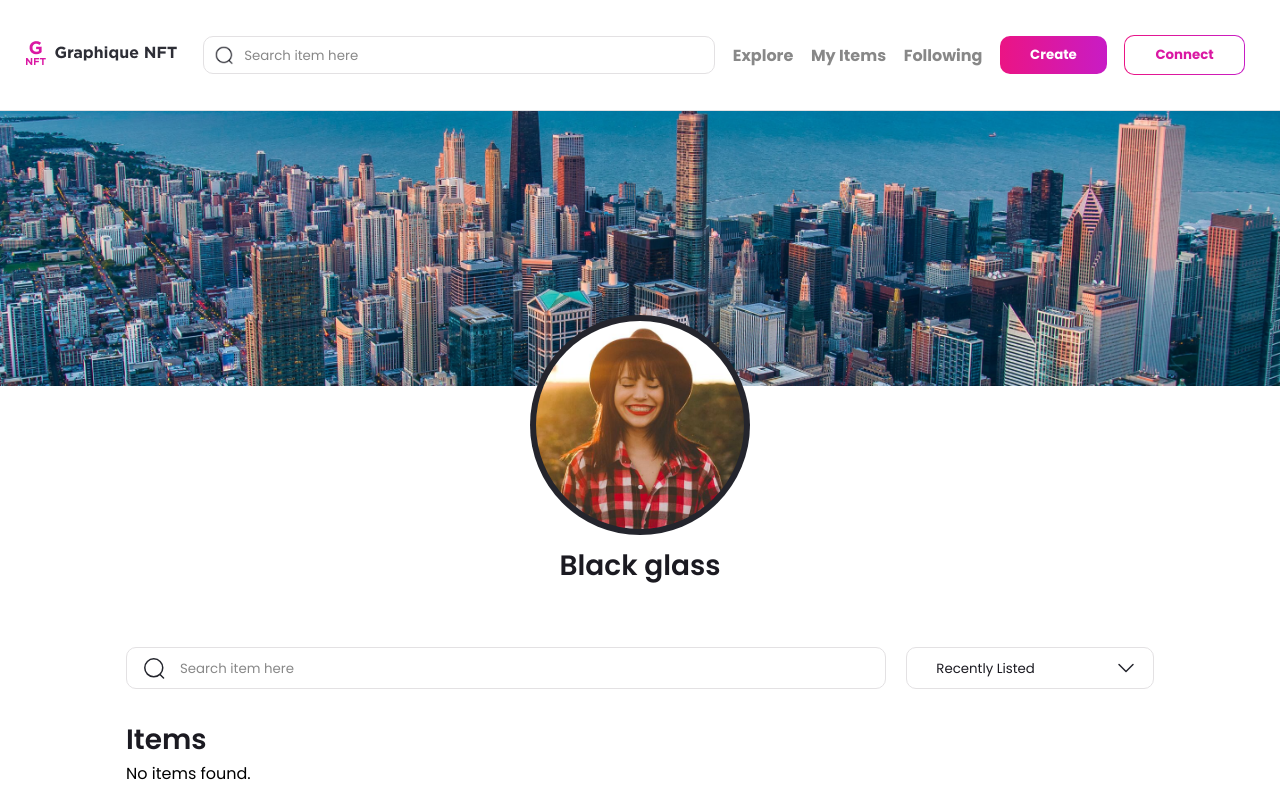
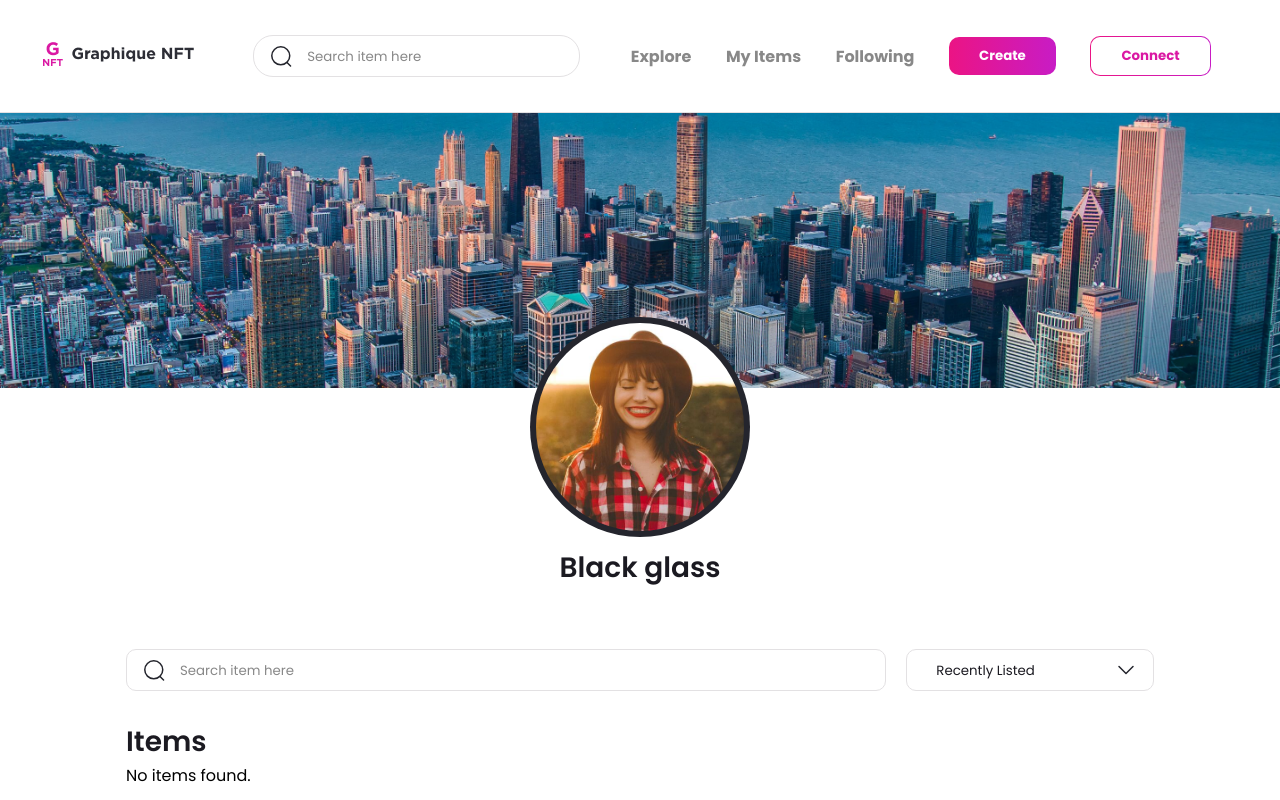
Before and after one commit to ankit-rawani/DesCode, a React (Create React App) app: page /profile/black_glass in a window 1280 px wide. Shown: the top 800 px of the page. Built offline with nearby package versions, Linux system fonts and the light colour scheme.

Commit message:
Add: darkmode for navbar

```diff
--- a/src/components/App/App.js
+++ b/src/components/App/App.js
@@ -34,7 +34,7 @@ function App() {
     return (
         <>
             <Router>
-                <Nav />
+                <Nav darkMode={darkMode} />
                 <Routes>
                     <Route
                         exact
--- a/src/components/navbar/index.js
+++ b/src/components/navbar/index.js
@@ -3,12 +3,15 @@ import styles from './style.module.css'
 import { useNavigate, useLocation } from 'react-router-dom'
 
 import logo from '../../images/Light2.png'
+import logoDark from '../../images/Dark2.png'
 import menu from '../../images/icons/Menu.png'
 import MobileMenu from '../mobileMenu/index.js'
+import Icon from '../Icon/Icon'
 
-export default function Nav() {
+export default function Nav(props) {
     const navigate = useNavigate()
     const [mobileMenu, setMobile] = useState(false)
+    const [searchText, setSearchText] = useState("")
     const { pathname } = useLocation()
 
     return (
@@ -21,6 +24,8 @@ export default function Nav() {
             ) : null}
             <div className={styles.container}>
                 <div>
+                    {
+                        !props.darkMode ? (
                         <img
                             src={logo}
                             alt="Main Logo"
@@ -29,13 +34,32 @@ export default function Nav() {
                                 navigate('/')
                             }}
                         />
+                        ) : (
+                        <img
+                            src={logoDark}
+                            alt="Main Logo"
+                            className={styles.img}
+                            onClick={() => {
+                                navigate('/')
+                            }}
+                        />
+                        )
+                    }
                 </div>
                 <div className={styles.searchContainer}>
+                    <div
+                        className={
+                            styles.formTextInput + ' ' + styles.searchInput
+                        }
+                    >
+                        <Icon name="search" size="24" />
                         <input
-                        className={styles.searchBar}
+                            onChange={e => setSearchText(e.target.value)}
                             type="text"
+                            value={searchText}
                             placeholder="Search item here"
                         />
+                    </div>
                 </div>
                 <div
                     className={`${styles.navLink} ${
--- a/src/components/navbar/style.module.css
+++ b/src/components/navbar/style.module.css
@@ -19,19 +19,28 @@
 }
 
 .searchContainer {
-    border-radius: 10px;
-    border: var(--borderColor) 1px solid;
-    background-color: var(--navSearchBG);
-    padding: 2px 10px;
-    width: 40%;
+    padding-right: 16px;
+    padding-left: 16px;
 }
 
-.searchBar {
-    padding: 7px 19px 5px 30px;
-    background: url('../../images/icons/Search.png') no-repeat left;
-    background-size: 20px;
+.formTextInput {
+    display: flex;
+    align-items: center;
+    border: 1px solid var(--seller-card-border);
+    padding: 8px 15px;
+    border-radius: 20px;
+    background-color: var(--formInputColor);
+    color: var(--primarytextColor);
+}
+
+.formTextInput input {
+    border: none;
+    margin-top: 2px;
+    margin-left: 14px;
+    width: 100%;
     outline: none;
-    border: none;
+    background-color: var(--formInputColor);
+    color: var(--primarytextColor);
 }
 
 ::placeholder {
@@ -121,5 +130,6 @@
     }
     .menu {
         display: initial;
+        filter: var(--invert);
     }
 }
```
Lines whose indentation alone changed are shown as unchanged.
